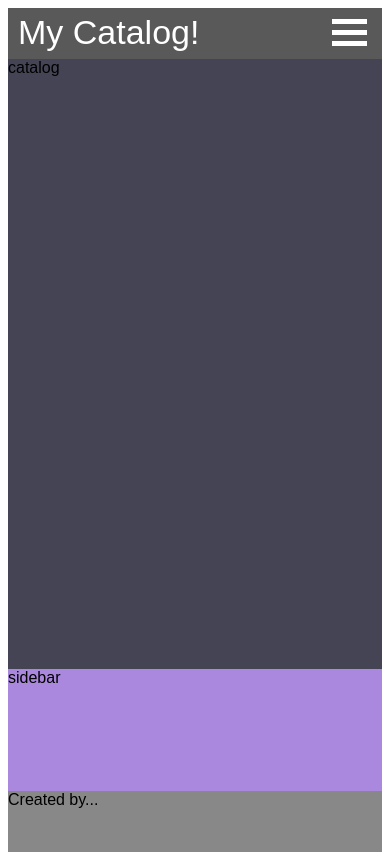
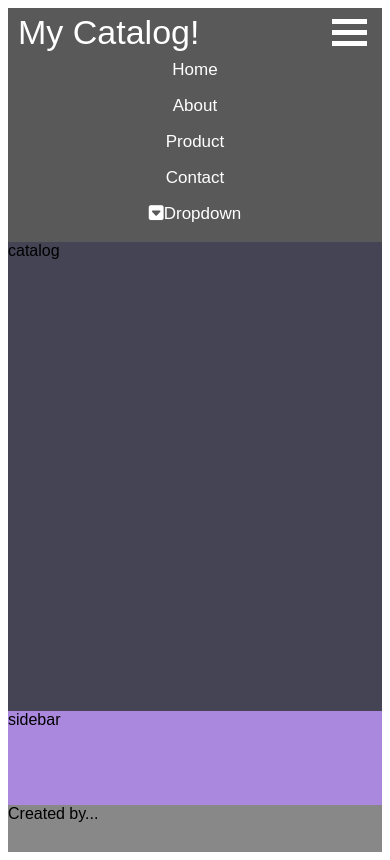
Before and after one commit to pannawat05/-, a PHP site: page / in a window 390 px wide. Run offline with PHP 8.4, Linux system fonts and the light colour scheme.

Commit message:
Update style.css

```diff
--- a/style.css
+++ b/style.css
@@ -56,7 +56,7 @@ footer{
 @media only screen and (max-width:820px) {
     .container{
         grid-template-columns: 1fr;
-        grid-template-rows: 0.5fr 6fr 1.2fr 0.6fr;
+        grid-template-rows: 3fr 6fr 1.2fr 0.6fr;
         grid-template-areas:
               "nav"
                "cat"
```
